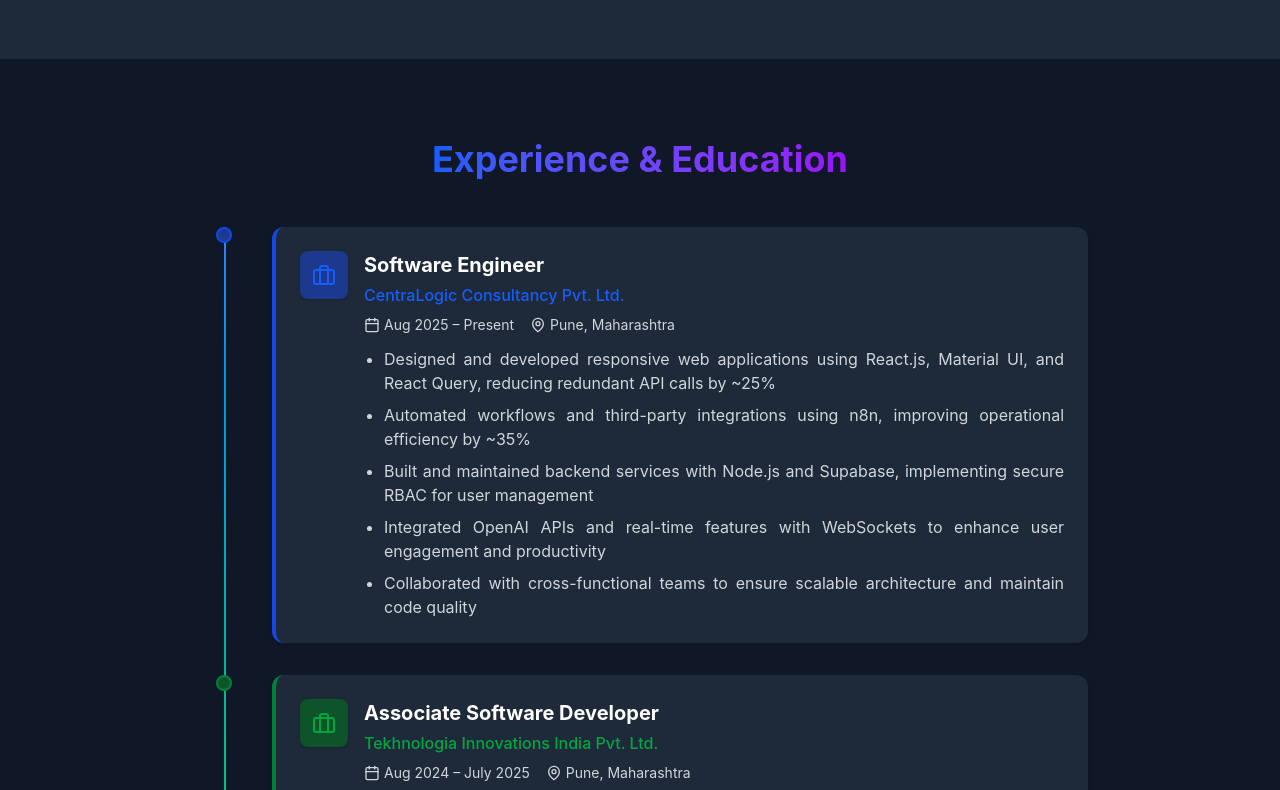
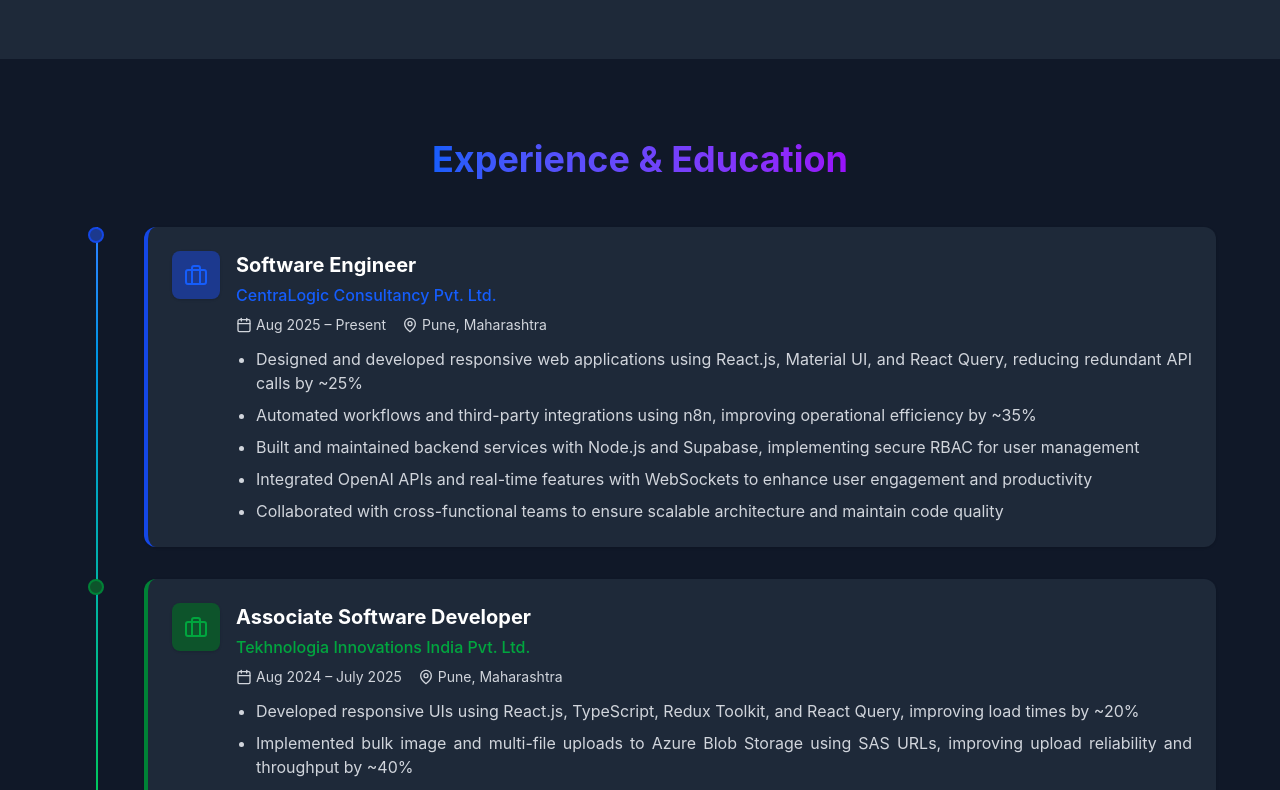
Before and after one commit to maheshkokate07/mahesh-portfolio, a React (Vite) app: page / in a window 1280 px wide. Shown: the part 3160-3950 px from the top of the page. Built offline with nearby package versions, Linux system fonts and the light colour scheme.

Commit message:
Modified max width

```diff
--- a/src/components/ExperienceSection.jsx
+++ b/src/components/ExperienceSection.jsx
@@ -72,7 +72,7 @@
 
   return (
     <section id="experience" className="py-16 sm:py-20 px-4">
-      <div ref={ref} className="container mx-auto max-w-4xl">
+      <div ref={ref} className="container mx-auto max-w-6xl">
         <div className={`section-enter ${hasIntersected ? "visible" : ""}`}>
           <h2 className="text-2xl sm:text-3xl md:text-4xl font-bold text-center mb-8 sm:mb-12">
             <span className="text-gradient">Experience & Education</span>
```
